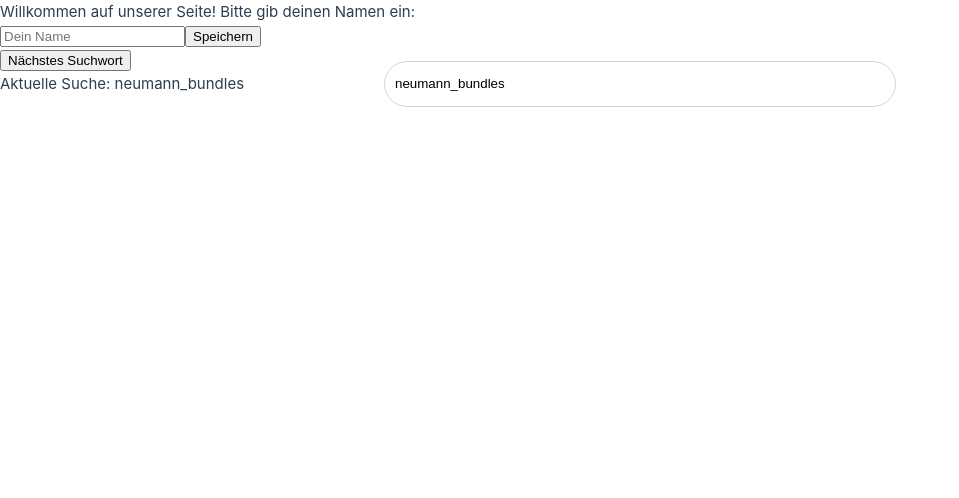
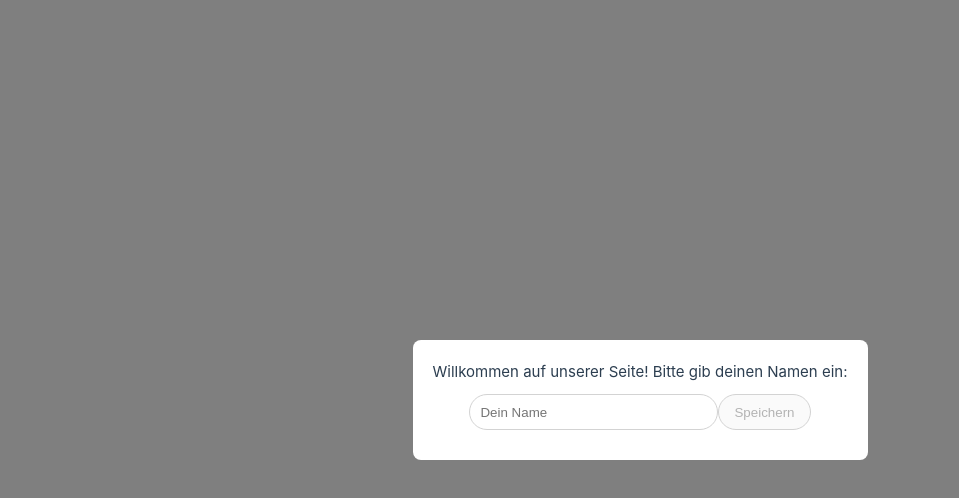
Before and after one commit to tobiasgericke/vue_eval, a Vue app: page / in a window 1280 px wide. Shown: the top 498 px of the page, without its empty margins (0-959 px from the left). Built offline with nearby package versions, Linux system fonts and the light colour scheme.

Commit message:
Added more functionality to the search window

```diff
--- a/src/components/SearchWindow.vue
+++ b/src/components/SearchWindow.vue
@@ -6,7 +6,7 @@ import {ref, watch, computed} from 'vue'
   //const currentSearchTerm = ref("");
   const queryResultsEmbedding = ref([]);
   const queryResultsOntology = ref([]);
-const currentPreferency = ref([]);
+  const preferences  = ref([]);
   const isEmbeddingFirst = ref(true);
 
   const searchQueries = [
@@ -21,28 +21,72 @@ const currentSearchTerm = ref(searchQueries[currentSearchSetIndex.value][current
   const showPopup = ref(true);
   const userName = ref('');
 
-//Update Data from Emits
-// const updateCurrentSearchTerm = (newSearchTerm) => {
-//     currentSearchTerm.value = newSearchTerm;
-//     console.log(currentSearchTerm.value)
-// }
-const updateCurrentPreferency = (newPreferency) => {
-    currentPreferency.value = newPreferency;
-    console.log(currentPreferency.value)
+  const handlePreference = (direction) => {
+    // Hier fügst du die gedrückte Richtung für die aktuelle Query und das aktuelle Set zum Array hinzu
+    preferences.value[currentSearchSetIndex] = preferences.value[currentSearchSetIndex] || {};
+    preferences.value[currentSearchSetIndex][currentSearchIndex] = direction;
+    console.log("preferences:", preferences.value)
+    console.log("handlePreference:", direction)
+  };
+
+  //API Calls Speichern in jeweilige Variable
+  // const fetchData = async (searchTerm) => {
+  //   try {
+  //     const responseEmbedding = await fetch(
+  //       `http://localhost:4444/search-vector?projectId=13364`+
+  //       `&site=13364&limit=30&filterOptions=true`+
+  //       `&offset=0&complexFilterFormat=true&query=${searchTerm}`
+  //     );
+  //     queryResultsEmbedding.value = await responseEmbedding.json();
+  //     console.log(`Debug: queryResultsEmbedding.value`, queryResultsEmbedding.value)
+
+  //     const responseOntology = await fetch(
+  //       `https://ecom.sitesearch360.com/search?projectId=28` +
+  //       `&site=28&includeContent=true&limit=30&highlightQueryTerms=true` +
+  //       `&includeContentGroups=%5B%22Produkte%22%5D&log=true&filterOptions=true` +
+  //       `&offset=0&catalogId=13705&ignoreMappings=true` +
+  //       `&sessionId=3c079d5d-10da-db67-7f40-606258fc2ccf&kvtable=false` +
+  //       `&complexFilterFormat=true&query=${searchTerm}`
+  //     );
+
+  //     queryResultsOntology.value = await responseOntology.json();
+  //     console.log(`Debug: queryResultsOntology.value`, queryResultsOntology.value)
+  //   } catch (error) {
+  //     console.error('Error fetching data:', error);
+  //   }
+
+  //   //Embedding Ramdomize
+  //   updateEmbeddingFirst();
+  //   console.log("isEmbeddingFirst:", isEmbeddingFirst.value)
+  // };
+
+  const fetchEmbeddingData = async (searchTerm) => {
+  try {
+    const response = await fetch(
+      `http://localhost:4444/search-vector?projectId=13364` +
+      `&site=13364&limit=30&filterOptions=true` +
+      `&offset=0&complexFilterFormat=true&query=${searchTerm}`
+    );
+
+    if (!response.ok) {
+      console.error('Embedding Fetch fehlgeschlagen');
+      return null;
     }
 
-//API Calls Speichern in jeweilige Variable
-const fetchData = async (searchTerm) => {
+    console.log("Embedding Fetch erfolgreich")
+    //Trigger for processing
+    queryResultsEmbedding.value = await response.json();
+
+  } catch (error) {
+    console.error('Fehler beim Abrufen der Embedding-Daten:', error);
+    return null;
+  }
+};
+
+// Funktion für Ontology Fetch
+const fetchOntologyData = async (searchTerm) => {
   try {
-    const responseEmbedding = await fetch(
-      `http://localhost:4444/search-vector?projectId=13364`+
-      `&site=13364&limit=30&filterOptions=true`+
-      `&offset=0&complexFilterFormat=true&query=${searchTerm}`
-    );
-    queryResultsEmbedding.value = await responseEmbedding.json();
-    console.log(`Debug: queryResultsEmbedding.value`, queryResultsEmbedding.value)
-
-    const responseOntology = await fetch(
+    const response = await fetch(
       `https://ecom.sitesearch360.com/search?projectId=28` +
       `&site=28&includeContent=true&limit=30&highlightQueryTerms=true` +
       `&includeContentGroups=%5B%22Produkte%22%5D&log=true&filterOptions=true` +
@@ -51,15 +95,19 @@ const fetchData = async (searchTerm) => {
       `&complexFilterFormat=true&query=${searchTerm}`
     );
 
-    queryResultsOntology.value = await responseOntology.json();
-    console.log(`Debug: queryResultsOntology.value`, queryResultsOntology.value)
-  } catch (error) {
-    console.error('Error fetching data:', error);
+    if (!response.ok) {
+      console.error('Ontology Fetch fehlgeschlagen');
+      return null;
     }
 
-  //Embedding Ramdomize
-  updateEmbeddingFirst();
-  console.log(isEmbeddingFirst.value)
+    console.log("Ontology Fetch erfolgreich")
+    //Trigger for processing
+    queryResultsOntology.value = await response.json();
+
+  } catch (error) {
+    console.error('Fehler beim Abrufen der Ontology-Daten:', error);
+    return null;
+  }
 };
 
   // Konvertierung des Proxy-Objekts zu einem brauchbaren Array mit 'name' und 'image'.
@@ -78,7 +126,7 @@ const processedQueryResultsEmbedding = computed(() => {
     })
     .slice(0, 20) || [];
 
-  console.log(data);
+    console.log("processedQueryResultsEmbedding:", data);
 
     return data;
   });
@@ -92,7 +140,7 @@ const processedQueryResultsOntology = computed(() => {
     //.filter(product => product.image)
     .slice(0, 20) || [];
 
-  console.log(data);
+    console.log("processedQueryResultsOntology:", data);
 
     return data;
   });
@@ -100,10 +148,14 @@ const processedQueryResultsOntology = computed(() => {
   const updateEmbeddingFirst = () => {
     // Hier wird zufällig entschieden, welcher Typ zuerst angezeigt wird
     isEmbeddingFirst.value = Math.random() < 0.5;
+    console.log("isEmbeddingFirst:", isEmbeddingFirst.value)
   };
 
   const nextSearch = () => {
     // Durchscrollen zum nächsten Suchwort
+    const hasNextSearch = currentSearchSetIndex.value < searchQueries.length - 1 || currentSearchIndex.value < searchQueries[currentSearchSetIndex.value].length - 1;
+
+    if (hasNextSearch) {
       currentSearchIndex.value = (currentSearchIndex.value + 1) % searchQueries[currentSearchSetIndex.value].length;
 
       // Wenn alle Suchwörter im aktuellen Set durchlaufen wurden, zum nächsten Set wechseln
@@ -112,6 +164,23 @@ const nextSearch = () => {
       }
 
       currentSearchTerm.value = searchQueries[currentSearchSetIndex.value][currentSearchIndex.value];
+    }
+  };
+
+  const previousSearch = () => {
+    // Rückwärts scrollen zum vorherigen Suchwort
+    const hasPreviousSearch = currentSearchSetIndex.value > 0 || currentSearchIndex.value > 0;
+
+    if (hasPreviousSearch) {
+      currentSearchIndex.value = (currentSearchIndex.value - 1 + searchQueries[currentSearchSetIndex.value].length) % searchQueries[currentSearchSetIndex.value].length;
+
+      // Wenn alle Suchwörter im aktuellen Set rückwärts durchlaufen wurden, zum vorherigen Set wechseln
+      if (currentSearchIndex.value === searchQueries[currentSearchSetIndex.value].length - 1) {
+        currentSearchSetIndex.value = (currentSearchSetIndex.value - 1 + searchQueries.length) % searchQueries.length;
+      }
+
+      currentSearchTerm.value = searchQueries[currentSearchSetIndex.value][currentSearchIndex.value];
+    }
   };
 
   const writeSurveyDataToFirestore = async () => {
@@ -134,25 +203,27 @@ const writeSurveyDataToFirestore = async () => {
   };
 
   const saveUserName = () => {
-  // Hier kannst du den eingegebenen Namen in der Session Storage speichern
-  userName.value
-
     // Das Popup-Fenster ausblenden
+    console.log("saveUserName:", userName.value)
     showPopup.value = false;
+    fetchEmbeddingData(currentSearchTerm.value);
+    fetchOntologyData(currentSearchTerm.value);
   };
 
   // Überwache currentSearchTerm um immer neue Daten zu fetchen
   watch(currentSearchTerm, (newValue) => {
-  fetchData(newValue);
-  console.log("currentSearchTerm updated!")
+    //fetchData(newValue);
+    fetchEmbeddingData(newValue);
+    fetchOntologyData(newValue);
+    updateEmbeddingFirst();
+    console.log("currentSearchTerm updated:", currentSearchTerm.value)
   });
 
   // Überwache currentPreferency um neue Ergebnisse in DB zu schreiben
-watch(currentPreferency, () => {
-  writeSurveyDataToFirestore
-  console.log("currentSearchTerm updated!")
-});
-
+  // watch(currentPreferency, () => {
+  //   //writeSurveyDataToFirestore
+  //   console.log("currentSearchTerm updated:", currentPreferency.value)
+  // });
 </script>
 
 <template>
@@ -160,22 +231,97 @@ watch(currentPreferency, () => {
   <div v-if="showPopup" class="popup">
     <div class="popup-content">
       <p>Willkommen auf unserer Seite! Bitte gib deinen Namen ein:</p>
-        <input v-model="userName" placeholder="Dein Name" />
-        <button @click="saveUserName">Speichern</button>
+      <input v-model.trim="userName" placeholder="Dein Name" class="popup-input" />
+      <button @click="saveUserName" class="popup-button" :disabled="userName.trim().length === 0">Speichern</button>
     </div>
   </div>
-    <input class="search" v-model="currentSearchTerm" type="text" placeholder="Start the survey, by pressing the button!">
-    <button @click="nextSearch">Nächstes Suchwort</button>
-    <p>Aktuelle Suche: {{ currentSearchTerm }}</p>
-    <div class="results-container">
+
+  <!-- Header of the Page -->
+  <div v-if="!showPopup" class="header-container">
+    <div>
+      <button @click="previousSearch" class="search-button">Previous</button>
+      <input v-model="currentSearchTerm" type="text" class="search-input" />
+      <button @click="nextSearch" class="search-button">Next</button>
+    </div>
+  </div>
+
+  <!-- Query Space -->
+  <div v-if="!showPopup" class="results-container">
+    <div class="button-container">
+      <button  class="left-button" v-on:click="handlePreference('left')">The left one is better.</button>
+      <button  class="right-button" v-on:click="handlePreference('right')">The right one is better.</button>
+    </div>
+    <div class="query-container">
       <QueryResult class="results" :results="isEmbeddingFirst ? processedQueryResultsOntology : processedQueryResultsEmbedding"/>
       <QueryResult class="results" :results="isEmbeddingFirst ? processedQueryResultsEmbedding : processedQueryResultsOntology"/>
     </div>
-    <button v-if="results && results.length > 0" class="left-button" v-on:click="updateCurrentPreferency">The left one is better.</button>
-    <button v-if="results && results.length > 0" class="right-button" v-on:click="updateCurrentPreferency">The right one is better.</button>
+  </div>
 </template>
 
 <style scoped>
+  /* Popup-Fenster */
+  .popup {
+    position: fixed;
+    top: 0;
+    left: 0;
+    width: 100%;
+    height: 100%;
+    background: rgba(0, 0, 0, 0.5);
+    display: flex;
+    justify-content: center;
+    align-items: center;
+  }
+
+  .popup-content {
+    background: white;
+    padding: 20px;
+    border-radius: 8px;
+    text-align: center;
+  }
+
+  .popup-input {
+    margin: 10px 0;
+    height: 36px;
+    border-radius: 48px;
+    border: 0.5px solid lightgrey;
+    width: 60%;
+    padding: 0 10px;
+  }
+
+  .popup-button {
+    height: 36px;
+    border-radius: 48px;
+    border: 0.5px solid lightgrey;
+    padding: 0 15px;
+    cursor: pointer;
+  }
+
+  /* HEADER */
+  .header-container {
+    display: flex;
+    justify-content: space-evenly;
+    align-items: center;
+    padding: 10px;
+    background-color: #f0f0f0; /* Hintergrundfarbe für den Kopfbereich */
+  }
+
+  .search-input {
+    margin: 0;
+    height: 46px;
+    border-radius: 48px;
+    border: 0.5px solid lightgrey;
+    width: 40%;
+    padding-right: 40px;
+    padding-left: 10px;
+  }
+
+  .search-button {
+    height: 46px;
+    border-radius: 48px;
+    border: 0.5px solid lightgrey;
+    padding: 0 15px;
+    cursor: pointer;
+  }
 
   .search {
     margin-top: 1%;
@@ -189,6 +335,7 @@ watch(currentPreferency, () => {
     left: 50%;
     transform: translate(-50%);
   }
+
 
   /* Macht das SearchWindow zu einem Flex Container, spaced evenly */
   .results-container {
@@ -205,6 +352,7 @@ watch(currentPreferency, () => {
 
   /* Preferency-Buttons */
   .left-button .right-button {
+    flex: 1;
     display: inline-block;
     padding: 10px 20px;
     font-size: 16px;
@@ -226,4 +374,9 @@ watch(currentPreferency, () => {
     box-shadow: 0 0 10px rgba(0, 0, 0, 0.2); /* Schatten bei Hover */
   }
 
+  .queries-container {
+  display: flex;
+  flex-direction: column;
+  width: 50%; /* Ändere dies entsprechend deiner Anforderungen */
+}
 </style>
```
Also changed, not shown: 1 other file (tests, documents, lock files or other folders). Lines whose indentation alone changed are shown as unchanged.
